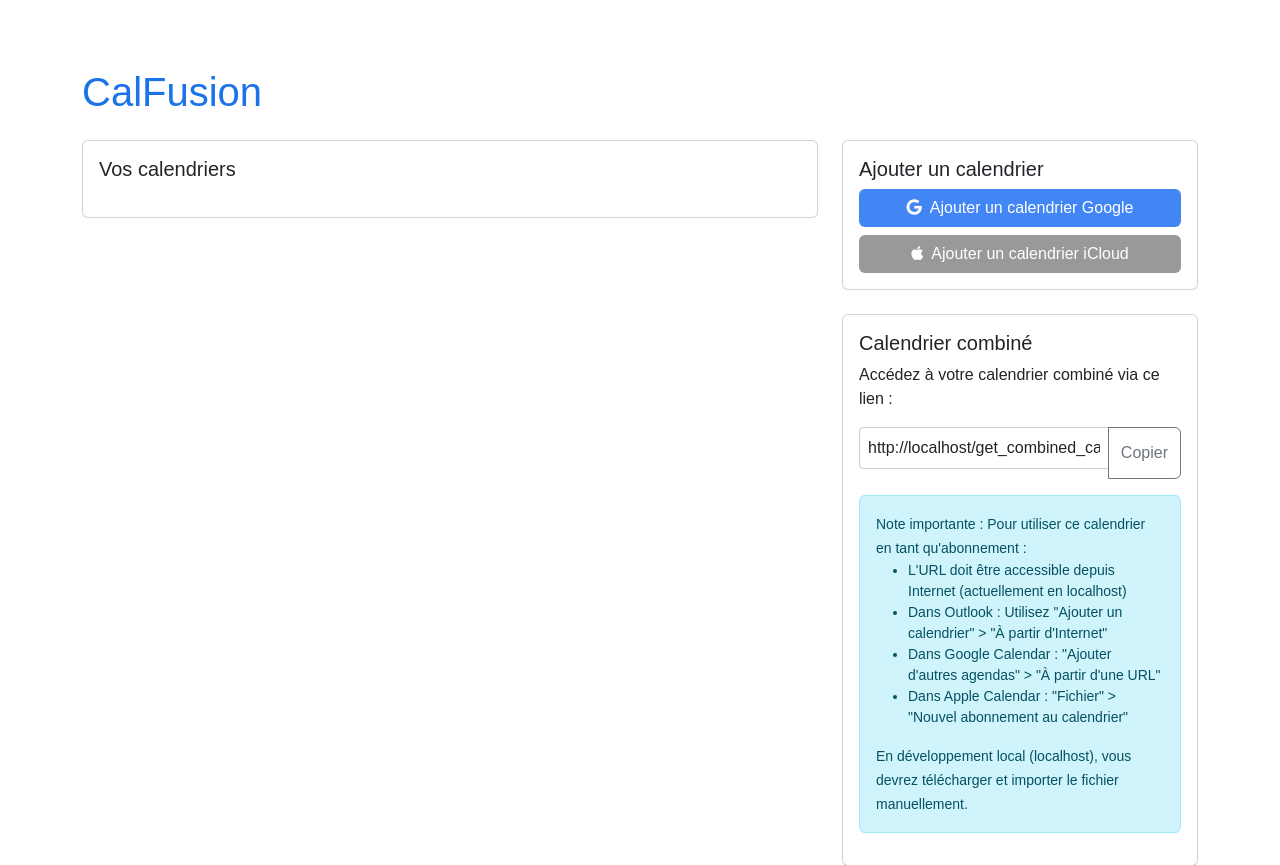
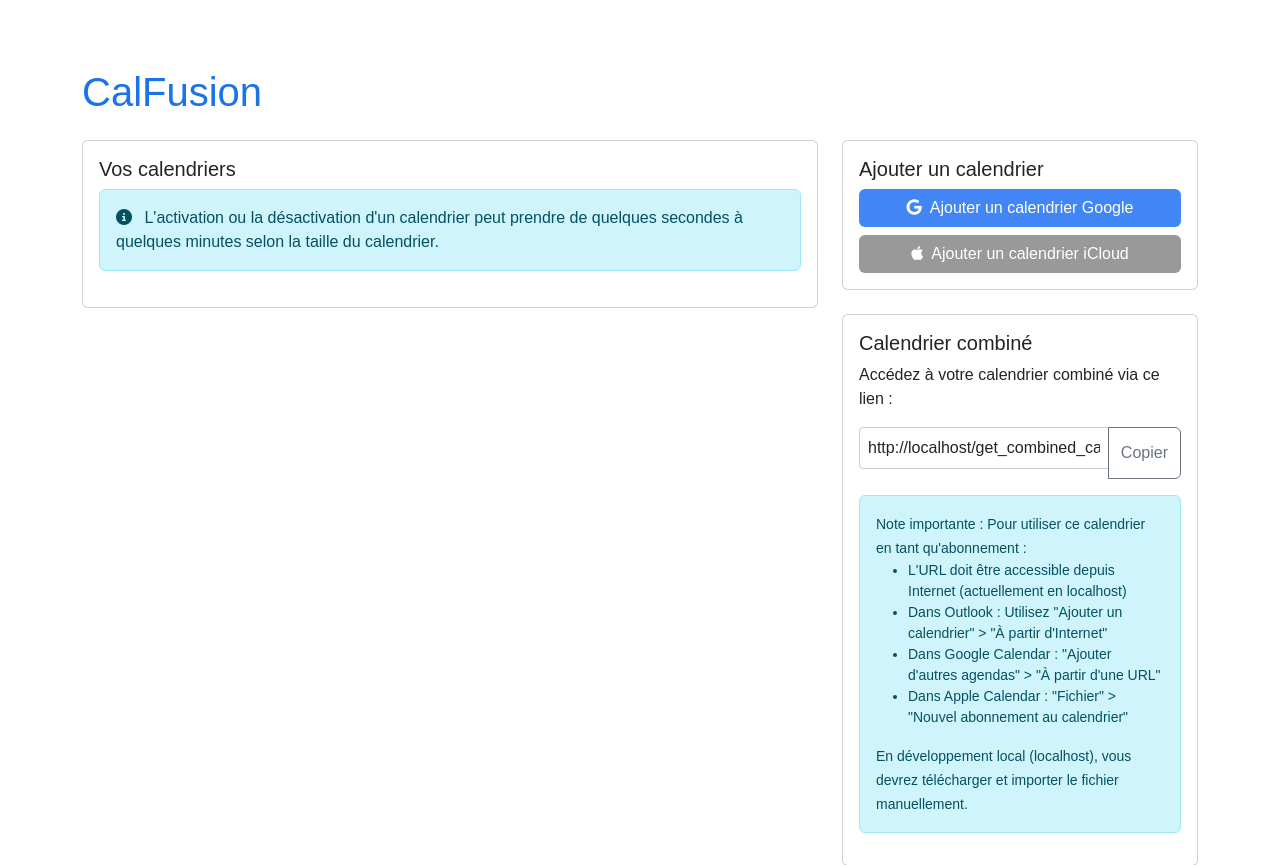
Before and after one commit to eskiiom/CalFusion, a Flask app: page / in a window 1280 px wide. Shown: the top 865 px of the page. Run offline with Flask 3, Linux system fonts and the light colour scheme; data that the repository does not hold is empty.

Commit message:
feat(ui): Ajouter des informations sur le temps de synchronisation
- Ajout d'une alerte d'information sur le temps de synchronisation
- Mise à jour des tooltips avec le temps d'attente estimé
- Documentation des changements dans le CHANGELOG

```diff
--- a/templates/index.html
+++ b/templates/index.html
@@ -143,6 +143,10 @@
                 <div class="card">
                     <div class="card-body">
                         <h5 class="card-title">Vos calendriers</h5>
+                        <div class="alert alert-info mb-3">
+                            <i class="fa-solid fa-circle-info me-2"></i>
+                            L'activation ou la désactivation d'un calendrier peut prendre de quelques secondes à quelques minutes selon la taille du calendrier.
+                        </div>
                         <div class="calendar-list">
                             {% for calendar in calendars %}
                             <div class="calendar-item border-color" style="--calendar-color: {{ calendar.color }}" id="calendar-{{ calendar.id }}">
@@ -150,7 +154,7 @@
                                        data-calendar-id="{{ calendar.id }}"
                                        data-bs-toggle="tooltip"
                                        data-bs-placement="left"
-                                       title="Activer/Désactiver ce calendrier dans la fusion | Enable/Disable this calendar in the fusion"
+                                       title="Activer/Désactiver ce calendrier dans la fusion (peut prendre quelques secondes à quelques minutes) | Enable/Disable this calendar in the fusion (may take a few seconds to a few minutes)"
                                        {% if calendar.active %}checked{% endif %}>
                                 <i class="calendar-icon {% if calendar.type == 'google' %}fa-brands fa-google google-icon{% else %}fa-brands fa-apple icloud-icon{% endif %}"
                                    data-bs-toggle="tooltip"
```
Also changed, not shown: CHANGELOG.md.
